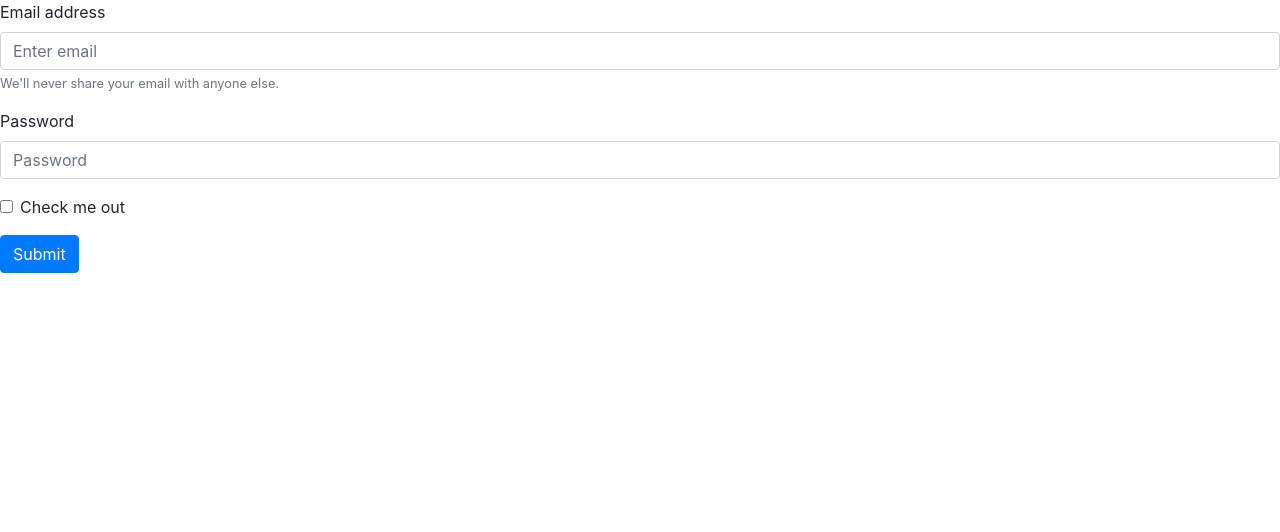
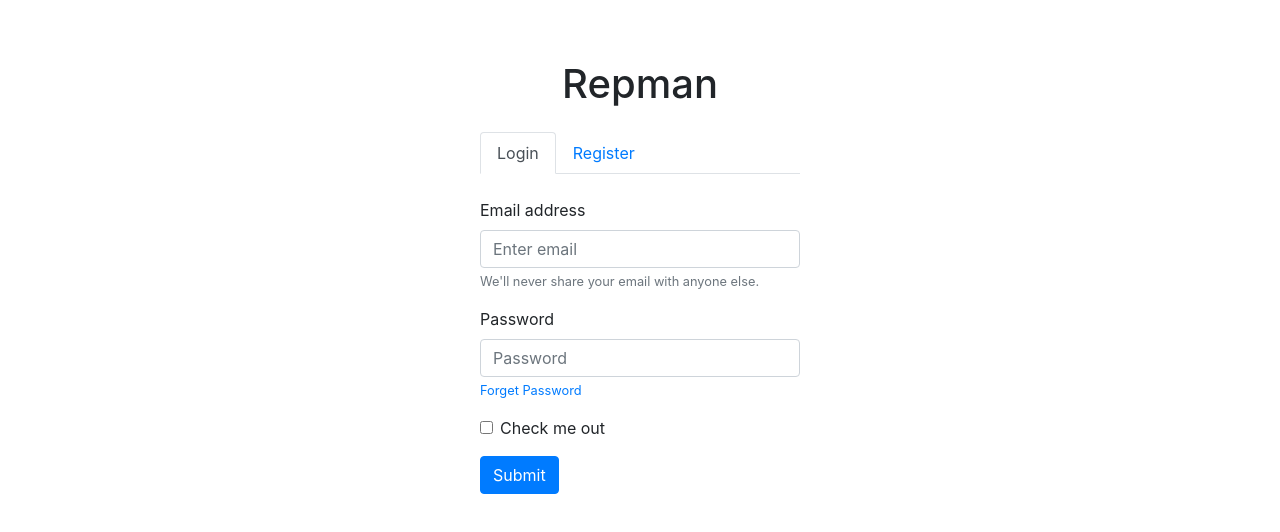
Before and after one commit to elfua360/Repman, a React (Create React App) app in the folder frontend/: page / in a window 1280 px wide. Shown: the top 532 px of the page. Built offline with nearby package versions, Linux system fonts and the light colour scheme.

Commit message:
Added Nav-bar and login stuff, not fully formed

```diff
--- a/frontend/src/App.css
+++ b/frontend/src/App.css
@@ -11,6 +11,28 @@
     .App-logo {
         animation: App-logo-spin infinite 20s linear;
     }
+}
+
+@media all and (min-width: 480px) {
+    .Header {
+        padding: 60px 0;
+    }
+
+    .Header form {
+        margin: 0 auto;
+        max-width: 320px;
+    }
+
+    .navigation {
+        margin: 0 auto;
+        max-width: 320px;
+    }
+
+    .Header h1 {
+        margin: 0 auto;
+        text-align: center;
+    }
+
 }
 
 .App-header {
--- a/frontend/src/App.js
+++ b/frontend/src/App.js
@@ -1,11 +1,37 @@
 import React from 'react';
 import './App.css';
 import LoginPage from './pages/LoginPage';
+import Header from "./components/Header";
+import Nav from "react-bootstrap/Nav";
 
 function App() {
-  return (
-  <LoginPage />
-  );
+    return (
+        <>
+            <div className="Header">
+                <h1 className="header">Repman</h1>
+                <br/>
+                <Nav
+                    variant="tabs"
+                    onSelect={(selectedKey) => {
+                        alert(selectedKey)
+                    }}
+                    className="navigation"
+                    defaultActiveKey="link-1"
+                >
+                    <Nav.Item>
+                        <Nav.Link eventKey="link-1">Login</Nav.Link>
+                    </Nav.Item>
+                    <Nav.Item>
+                        <Nav.Link eventKey="link-2">Register</Nav.Link>
+                    </Nav.Item>
+                </Nav>
+                <br/>
+
+                <LoginPage/>
+            </div>
+
+        </>
+    );
 }
 
 export default App;
--- a/frontend/src/components/Login.js
+++ b/frontend/src/components/Login.js
@@ -1,18 +1,19 @@
 import React from 'react';
 import Form from 'react-bootstrap/Form'
 import Button from 'react-bootstrap/Button'
-function Login()
-{
-  const doLogin= async event=>
-  {
+import "./Login.css";
+
+function Login() {
+    const doLogin = async event => {
+        alert(event)
         event.preventDefault();
     };
-  return(
+    return (
         <>
-    <Form>
+            <Form onSubmit={doLogin}>
                 <Form.Group controlId="formBasicEmail">
                     <Form.Label>Email address</Form.Label>
-        <Form.Control type="email" placeholder="Enter email" />
+                    <Form.Control type="email" placeholder="Enter email"/>
                     <Form.Text className="text-muted">
                         We'll never share your email with anyone else.
                     </Form.Text>
@@ -20,15 +21,19 @@ function Login()
 
                 <Form.Group controlId="formBasicPassword">
                     <Form.Label>Password</Form.Label>
-        <Form.Control type="password" placeholder="Password" />
+                    <Form.Control type="password" placeholder="Password"/>
+                    <Form.Text className="as">
+                        <a onClick={doLogin} href="">Forget Password</a>
+                    </Form.Text>
                 </Form.Group>
                 <Form.Group controlId="formBasicCheckbox">
-        <Form.Check type="checkbox" label="Check me out" />
+                    <Form.Check type="checkbox" label="Check me out"/>
                 </Form.Group>
                 <Button variant="primary" type="submit">
                     Submit
                 </Button>
             </Form>
+
             {/*<h1 id="loginTitle">Login Here</h1>*/}
             {/*<div id="login">*/}
             {/*<form onSubmit={doLogin}>*/}
```
Also changed, not shown: frontend/src/components/Register.js (+3 -5 lines), frontend/src/pages/LoginPage.js (+6 -7 lines), frontend/src/components/Login.css (added). Lines whose indentation alone changed are shown as unchanged.
